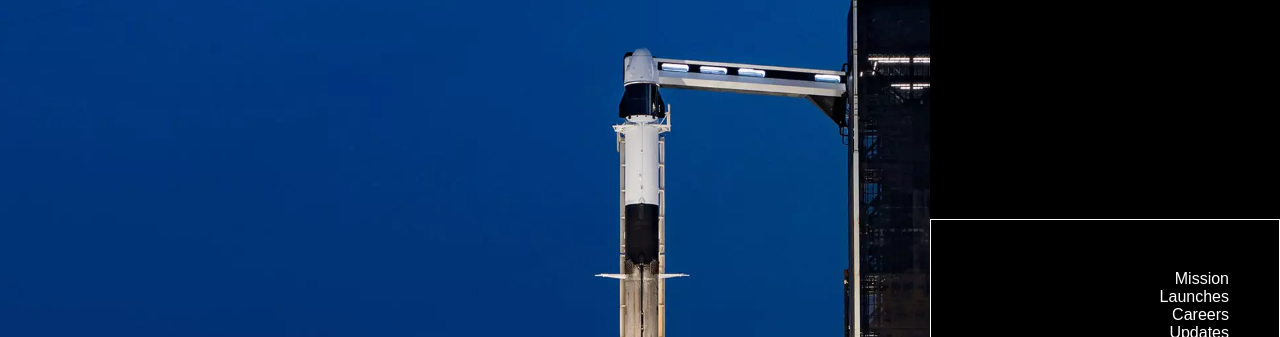
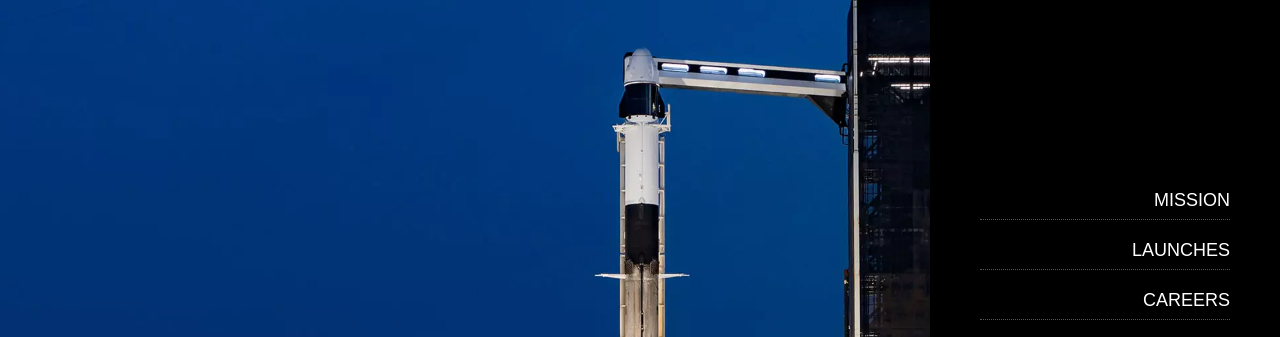
Before and after one commit to Annie-Huang/spacex-website, a website: page index.html in a window 1280 px wide. Shown: the part 85-422 px from the top of the page. Drawn offline with Linux system fonts and the light colour scheme; a web font is replaced by a local one.

Commit message:
Styled the text for each menu item and the border-bottom

```diff
--- a/css/style.css
+++ b/css/style.css
@@ -295,13 +295,21 @@ footer ul li a:hover {
   justify-content: center;
 }
 .mobile-main-menu ul {
-  border: 1px solid white;
   display: flex;
   flex-direction: column;
   align-items: end;
   justify-content: center;
   padding: 50px;
   width: 100%;
+}
+.mobile-main-menu ul li {
+  margin-bottom: 20px;
+  font-size: 18px;
+  text-transform: uppercase;
+  border-bottom: 1px #555 dotted;
+  width: 100%;
+  text-align: right;
+  padding-bottom: 8px;
 }
 
 /* Animations */
```
